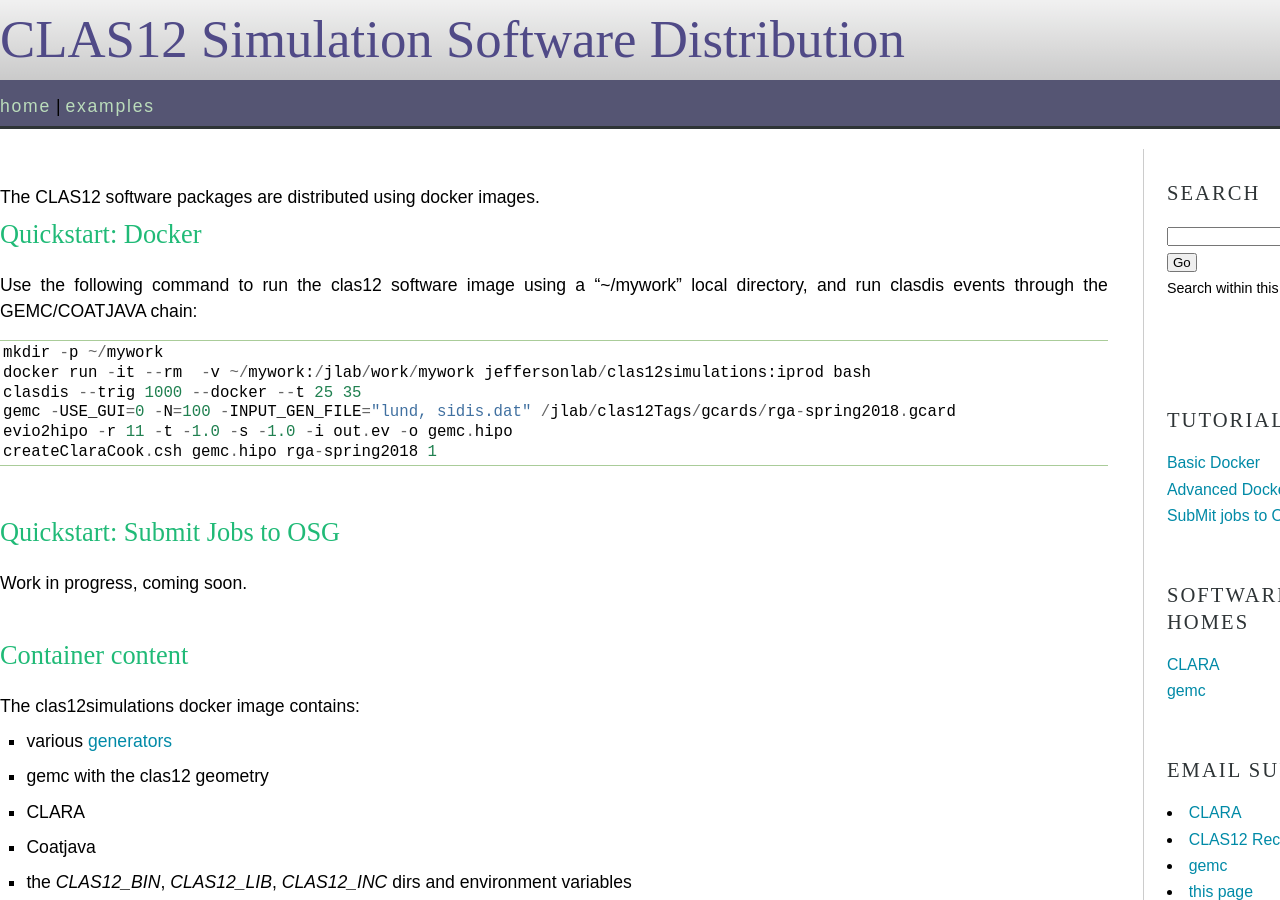
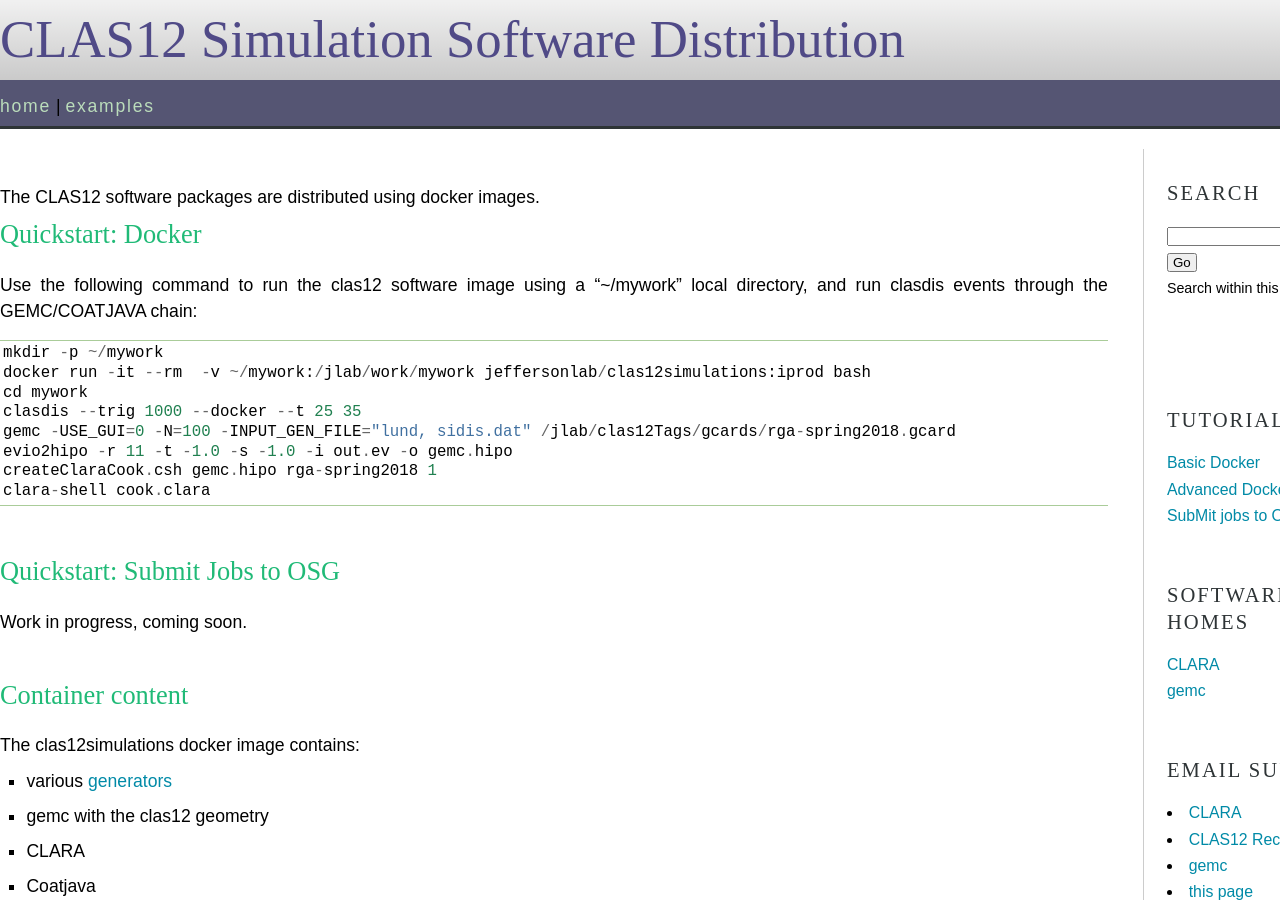
Before and after one commit to JeffersonLab/clas12container, a Sphinx documentation site: the page built from htmlDoc/source/index.rst, in a window 1280 px wide and 900 px high. Built offline with Sphinx 7.4.7, drawn with Linux system fonts in a browser that asks for light colours.

Commit message:
correct version of ced

```diff
--- a/htmlDoc/source/index.rst
+++ b/htmlDoc/source/index.rst
@@ -20,10 +20,12 @@ Use the following command to run the clas12 software image using a "~/mywork" lo
 
  mkdir -p ~/mywork
  docker run -it --rm  -v ~/mywork:/jlab/work/mywork jeffersonlab/clas12simulations:iprod bash
+ cd mywork
  clasdis --trig 1000 --docker --t 25 35
  gemc -USE_GUI=0 -N=100 -INPUT_GEN_FILE="lund, sidis.dat" /jlab/clas12Tags/gcards/rga-spring2018.gcard
  evio2hipo -r 11 -t -1.0 -s -1.0 -i out.ev -o gemc.hipo
  createClaraCook.csh gemc.hipo rga-spring2018 1
+ clara-shell cook.clara
 
 
 |br|
```
Also changed, not shown: 1 other file.
